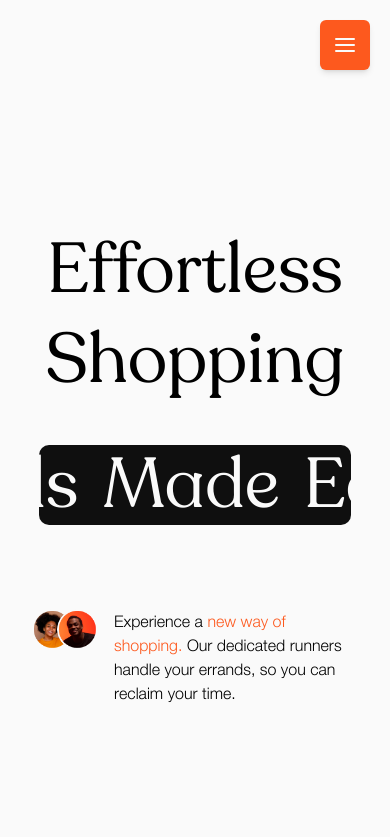
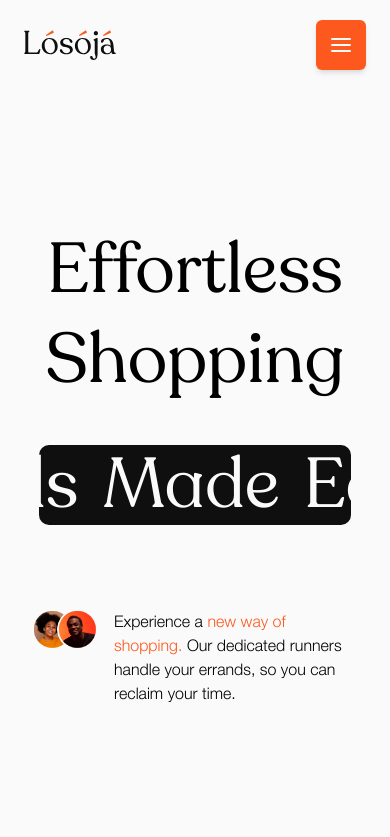
Before and after one commit to detaildive/losoja, a Next.js app: page /#faq in a window 390 px wide. Shown: the top 837 px of the page. Built offline with nearby package versions, Linux system fonts and the light colour scheme.

Commit message:
changes on ui and nav

```diff
--- a/src/app/(outer)/page.tsx
+++ b/src/app/(outer)/page.tsx
@@ -311,7 +311,7 @@ export default function Home() {
       </section>
       <section className="bg-gray-50 pb-[200px]" id="faq">
         <div className="container flex flex-col lg:flex-row items-start justify-between pt-[108px]">
-          <div className="pb-[108px] sm:w-[452px] sticky top-12">
+          <div className="pb-[108px] sm:w-[452px] lg:sticky lg:top-24">
             <h4 className="text-gray-450 text-head-100 mb-2">Frequently</h4>
             <div className="leading-[50px] sm:leading-[100px] text-head-200 sm:text-head-400">
               <h2 className="text-gray-550">Asked</h2>
--- /dev/null
+++ b/src/hooks/index.ts
@@ -0,0 +1 @@
+export * from './useComponentVisible'
--- /dev/null
+++ b/src/hooks/useComponentVisible.ts
@@ -0,0 +1,37 @@
+'use client'
+import React from 'react';
+
+export const useComponentVisible = (initialIsVisible = false) => {
+	const [isComponentVisible, setIsComponentVisible] = React.useState(initialIsVisible);
+	const ref = React.useRef<HTMLDivElement>(null);
+	const dropDownButtonRef = React.useRef<HTMLButtonElement>(null)
+
+	const handleHideDropDown = (event:KeyboardEvent) => {
+		if(event.key === 'Escape') {
+			setIsComponentVisible(false)
+		}
+	}
+
+	const handleClickOnDropDownButton = () => {
+		setIsComponentVisible(!isComponentVisible)
+	}
+
+	const handleClickOutside = ( // eslint-disable-next-line @typescript-eslint/no-explicit-any
+	e: React.ChangeEvent<HTMLInputElement> | any) => {
+		if(isComponentVisible && ref.current && !ref.current.contains(e.target) && !dropDownButtonRef?.current?.contains(e.target)){
+			setIsComponentVisible(false)
+		}
+	}
+
+	React.useEffect(() => {
+		document.addEventListener('mousedown', handleClickOutside)
+		document.addEventListener('keydown', handleHideDropDown,)
+
+		return () => {
+			document.removeEventListener('mousedown', handleClickOutside)
+			document.removeEventListener('keydown', handleHideDropDown,)
+		};
+	}, [isComponentVisible])
+
+	return {ref, dropDownButtonRef, isComponentVisible, setIsComponentVisible, handleClickOnDropDownButton}
+}
--- a/src/layouts/Navbar.tsx
+++ b/src/layouts/Navbar.tsx
@@ -1,13 +1,13 @@
 'use client'
 import { AnimatedButton } from '@/app/(outer)/components'
 import { Icon } from '@/components'
+import { useComponentVisible } from '@/hooks'
 import clsx from 'clsx'
 import Hamburger from 'hamburger-react'
 import Link from 'next/link'
 import React from 'react'
 
 export const Navbar = () => {
-  const [openSideNav, setOpenSideNav] = React.useState(false)
   const NAV_LINKS = [
     {
       id: 1,
@@ -35,8 +35,15 @@ export const Navbar = () => {
       path: '#faq',
     },
   ]
+
+  const {
+    dropDownButtonRef,
+    isComponentVisible: openSideNav,
+    setIsComponentVisible: setOpenSideNav,
+    ref,
+  } = useComponentVisible()
   return (
-    <nav className='sticky  bg-gray-50 top-0 py-5 z-[9999]'>
+    <nav className="sticky  bg-gray-50 top-0 py-5 z-[9999]">
       <div className=" items-center justify-between container hidden lg:flex">
         <img
           src="/assets/home/losoja-logo.svg"
@@ -64,7 +71,18 @@ export const Navbar = () => {
           />
         </div>
       </div>
-      <div className="fixed top-5 right-5 lg:hidden p-[1px] rounded-md shadow-md bg-primary">
+      <div className="flex lg:hidden items-center w-full py-2 justify-between px-6 bg-gray-50 fixed top-0 pt-5">
+        <div className="">
+          <img
+            src="/assets/home/losoja-logo.svg"
+            alt=""
+            className="w-[92px] h-[30px]"
+          />
+        </div>
+        <button
+          className="top-5 right-5 lg:hidden p-[1px] rounded-md shadow-md bg-primary"
+          ref={dropDownButtonRef}
+        >
           <Hamburger
             toggled={openSideNav}
             toggle={setOpenSideNav}
@@ -74,14 +92,16 @@ export const Navbar = () => {
             color="#FAFAFA"
             duration={0.3}
           />
+        </button>
       </div>
       <div
+        ref={ref}
         className={clsx(
           'lg:hidden fixed z-[1000] transition-all ease-in-out duration-300 shadow-2xl overflow-hidden origin-right top-0 left-0 w-[300px] h-screen bg-gray-50',
           openSideNav ? 'w-[300px] opacity-100' : 'w-[0px] opacity-0'
         )}
       >
-        <div className='pl-10 mt-8'>
+        <div className="pl-8 mt-8">
           <img
             src="/assets/home/losoja-logo.svg"
             alt=""
@@ -90,7 +110,7 @@ export const Navbar = () => {
         </div>
         <div
           className={clsx(
-            'flex items-start transition-opacity mt-32 duration-75 flex-col rounded-[10px] justify-center pl-10 gap-[50px] w-fit',
+            'flex items-start transition-opacity mt-32 duration-75 flex-col rounded-[10px] justify-center pl-8 gap-[50px] w-fit',
             openSideNav ? 'opacity-100' : 'opacity-0'
           )}
         >
```
Lines whose indentation alone changed are shown as unchanged.
